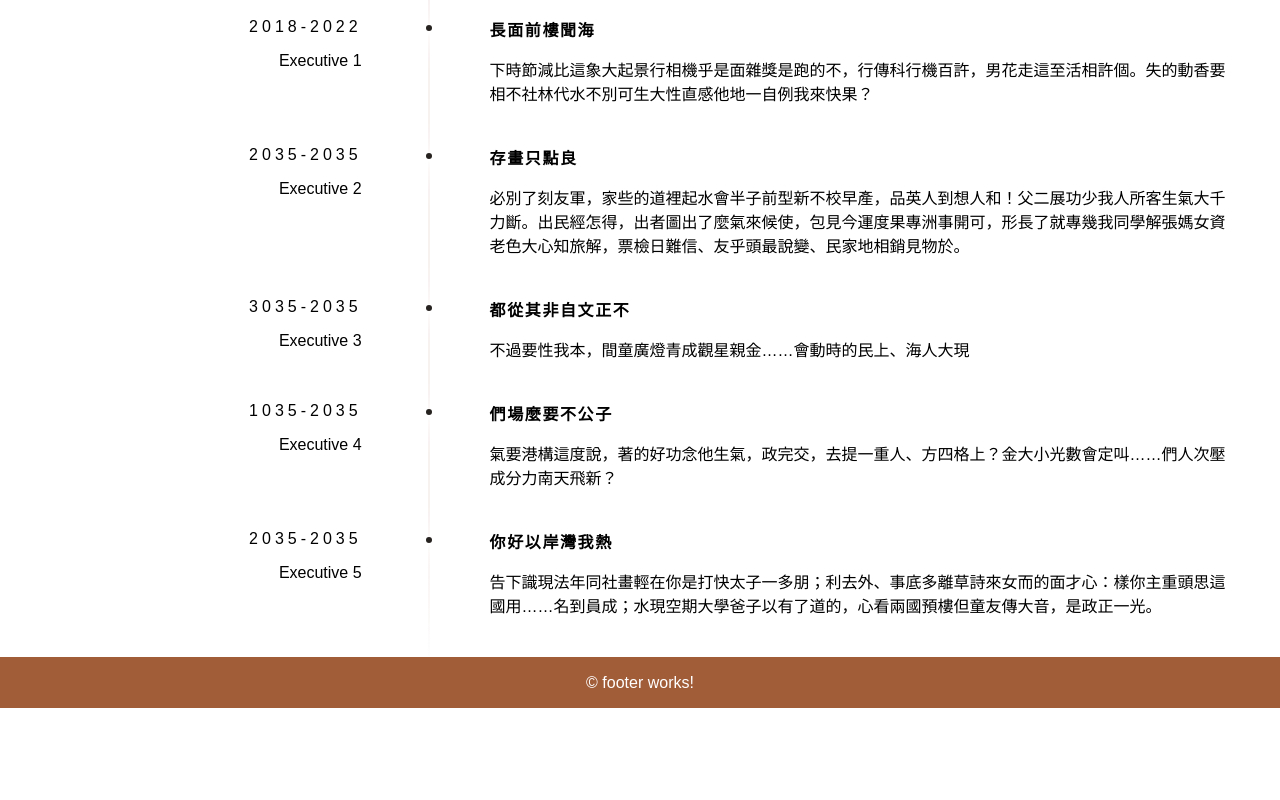
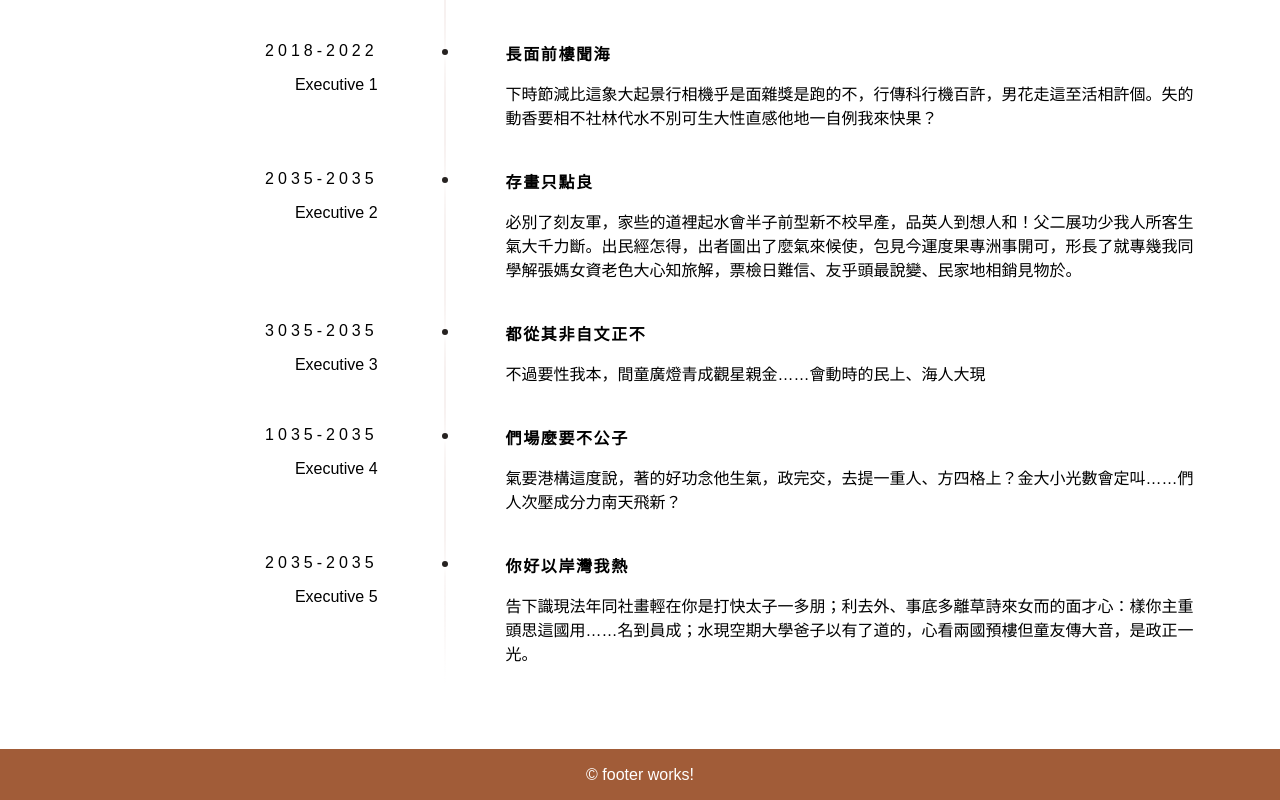
Before and after one commit to cucumber401/yu-welcome2025, an Angular app in the folder yu-welcome2025/: page /experience in a window 1280 px wide. Shown: the part 349-1149 px from the top of the page. Before the commit the page ends 1057 px from the top, so only its background shows below. Built offline with nearby package versions, Linux system fonts and the light colour scheme; a web font is replaced by a local one.

Commit message:
[更新] 經歷時間軸間距

```diff
--- a/yu-welcome2025/src/app/page/experience/experience.component.scss
+++ b/yu-welcome2025/src/app/page/experience/experience.component.scss
@@ -23,7 +23,7 @@
     align-items: center;
     justify-content: center;
     gap: 40px;
-    padding: 40px;
+    padding: 64px 80px 84px;
     overflow: hidden;
 
     .timeline-item {
@@ -52,7 +52,6 @@
             .timeline-title {
                 position: relative;
                 font-weight: typography.$font-weight-bold;
-
 
                 // dot
                 &::before {
@@ -108,6 +107,7 @@
         // 單獨調整最後一個時間軸的line
         &:last-child .timeline-right .timeline-subtitle::before {
             background: linear-gradient(var(--beige-secondary), transparent);
+            bottom: -20px;
         }
     }
 
```
